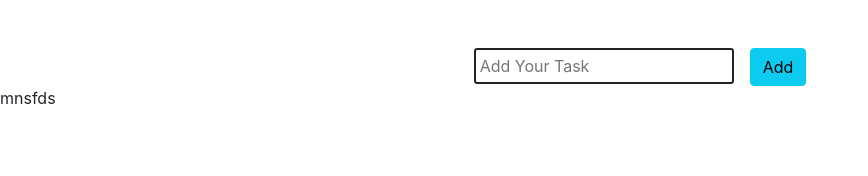
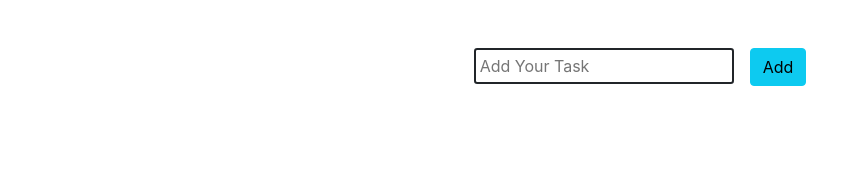
Before and after one commit to alaminsahed/todo-list-using-zustand, a React (Create React App) app: page / in a window 1280 px wide. Shown: the top 176 px of the page, without its empty margins (0-868 px from the left). Built offline with nearby package versions, Linux system fonts and the light colour scheme; the HTML template or start-up script is replaced by a standard one.

Commit message:
remove test line

```diff
--- a/src/App.js
+++ b/src/App.js
@@ -8,7 +8,6 @@ function App() {
     <div>
       <InputBox />
       <TaskList />
-      <p>mnsfds</p>
     </div>
   );
 }
```
